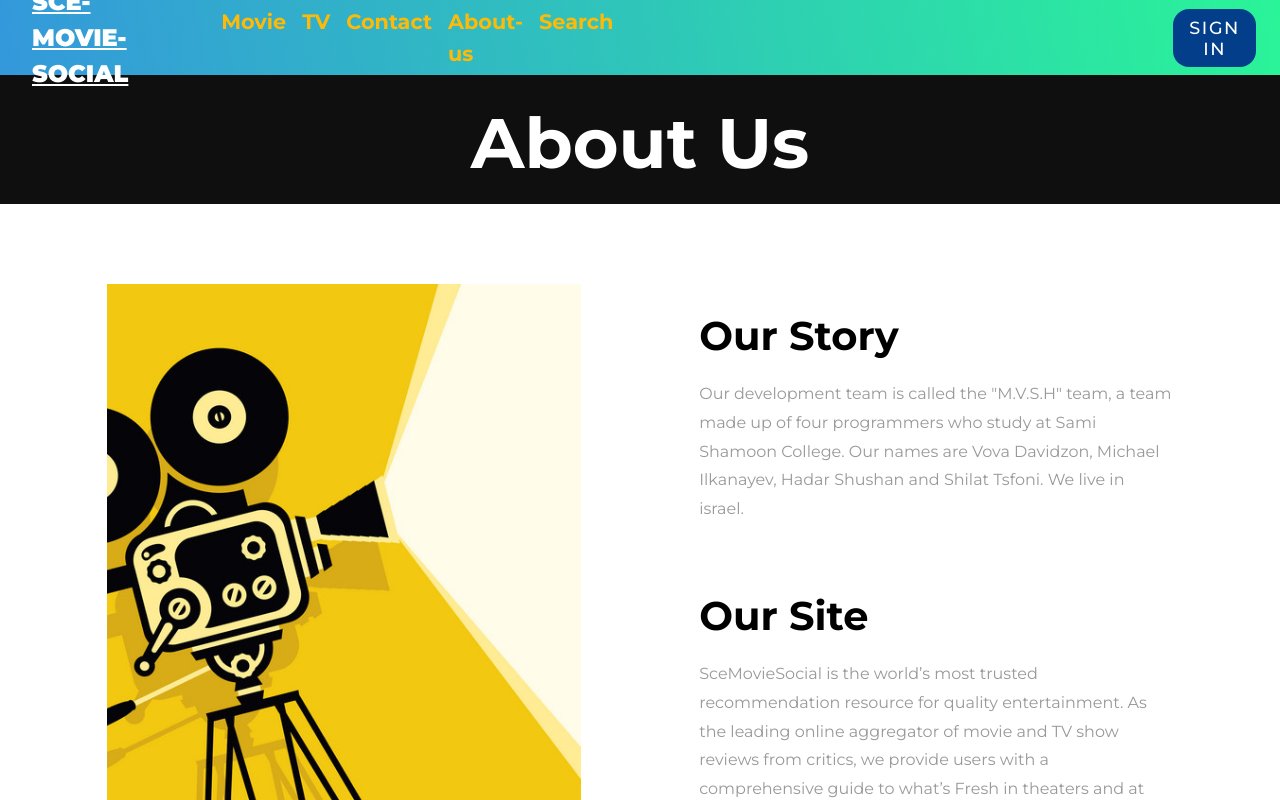
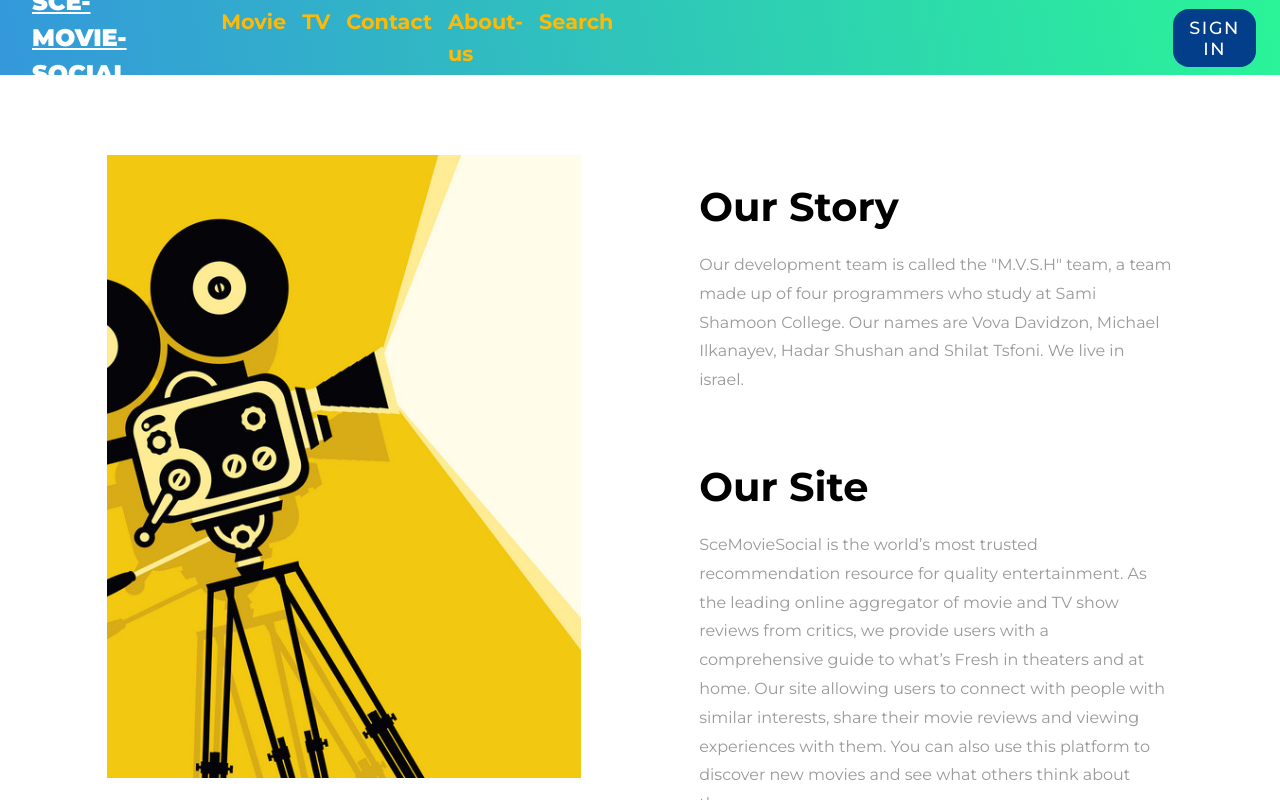
Before and after one commit to hadarShR/SceMovieSocial, a React (Create React App) app: page /aboutus in a window 1280 px wide. Shown: the top 800 px of the page. Built offline with nearby package versions, Linux system fonts and the light colour scheme.

Commit message:
BSPMC2323-59 <about us page- finish>

```diff
--- a/src/components/Footer.jsx
+++ b/src/components/Footer.jsx
@@ -17,7 +17,7 @@ const Footer = () => {
             <Link to="/">Term of services</Link>
           </div>
           <div className="footer__content__menu">
-            <Link to="/">About us</Link>
+            <Link to="/aboutus">About us</Link>
             <Link to="/">FAQ</Link>
             <Link to="/">Pravacy policy</Link>
           </div>
--- a/src/pages/AboutUs.jsx
+++ b/src/pages/AboutUs.jsx
@@ -3,11 +3,11 @@ import styled from "styled-components";
 import BackgroundImage from "../assets/About_Us.png";
 
 const AboutUs=()=> {
+  window.scrollTo(0, 0);
   return (
     <>
 
       <Styledaboutus>
-        <h1>About Us</h1>
         <section className="about">
           <div className="row">
             <div className="column">
```
